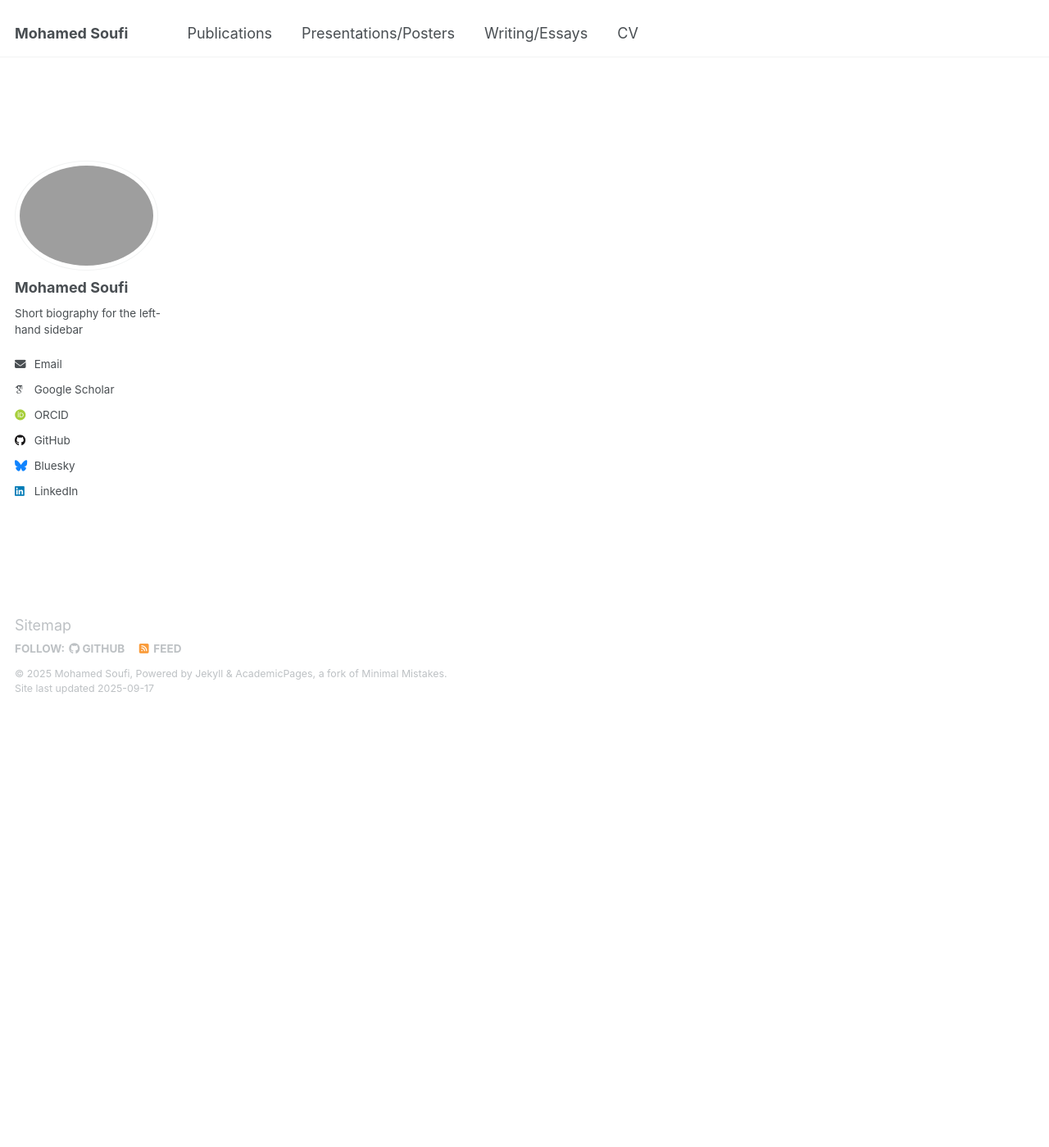
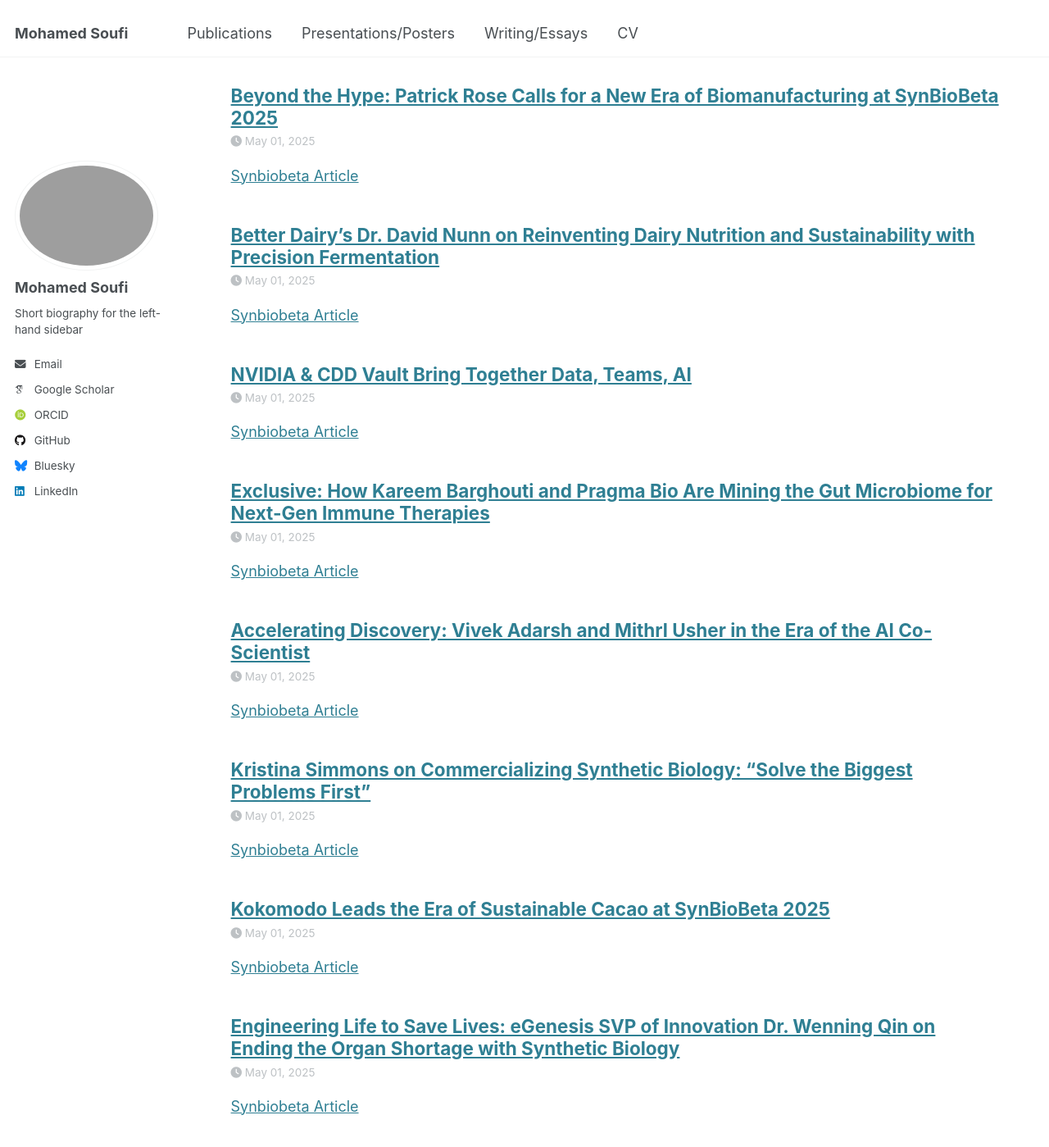
Before and after one commit to msoufi1453/msoufi1453.github.io, a Jekyll site: the page built from _pages/talks.html, in a window 1280 px wide and 1400 px high, scrolled down 532 px. Shown: the whole window at 82% size. Built offline with Jekyll 4.4.1, drawn with Linux system fonts in a browser that asks for light colours; some web fonts are replaced; some of the changed text lies outside the part shown.

Commit message:
added synbiobeta articles and fixed dates hopefully
added synbiobeta articles

```diff
--- /dev/null
+++ b/_talks/2025-05-01-talk-10.md
@@ -0,0 +1,8 @@
+---
+title: "Engineering Life to Save Lives: eGenesis SVP of Innovation Dr. Wenning Qin on Ending the Organ Shortage with Synthetic Biology"
+collection: talks
+type: "Talk"
+permalink: /talks/2025-05-01-talk-10
+---
+
+[Synbiobeta Article](https://www.synbiobeta.com/read/engineering-life-to-save-lives-egenesis-svp-of-innovation-dr-wenning-qin-on-ending-the-organ-shortage-with-synthetic-biology)
--- /dev/null
+++ b/_talks/2025-05-01-talk-11.md
@@ -0,0 +1,8 @@
+---
+title: "Kokomodo Leads the Era of Sustainable Cacao at SynBioBeta 2025"
+collection: talks
+type: "Talk"
+permalink: /talks/2025-05-01-talk-11
+---
+
+[Synbiobeta Article](https://www.synbiobeta.com/read/kokomodo-leads-the-era-of-sustainable-cacao-at-synbiobeta-2025)
--- /dev/null
+++ b/_talks/2025-05-01-talk-3.md
@@ -0,0 +1,8 @@
+---
+title: "Kristina Simmons on Commercializing Synthetic Biology: “Solve the Biggest Problems First”"
+collection: talks
+type: "Talk"
+permalink: /talks/2025-05-01-talk-3
+---
+
+[Synbiobeta Article](https://www.synbiobeta.com/read/kristina-simmons-on-commercializing-synthetic-biology-solve-the-biggest-problems-first)
--- /dev/null
+++ b/_talks/2025-05-01-talk-4.md
@@ -0,0 +1,9 @@
+---
+title: "Accelerating Discovery: Vivek Adarsh and Mithrl Usher in the Era of the AI Co-Scientist
+"
+collection: talks
+type: "Talk"
+permalink: /talks/2025-05-01-talk-4
+---
+
+[Synbiobeta Article](https://www.synbiobeta.com/read/accelerating-discovery-vivek-adarsh-and-mithrl-usher-in-the-era-of-the-ai-co-scientist)
--- /dev/null
+++ b/_talks/2025-05-01-talk-5.md
@@ -0,0 +1,8 @@
+---
+title: "Exclusive: How Kareem Barghouti and Pragma Bio Are Mining the Gut Microbiome for Next-Gen Immune Therapies"
+collection: talks
+type: "Talk"
+permalink: /talks/2025-05-01-talk-5
+---
+
+[Synbiobeta Article](https://www.synbiobeta.com/read/exclusive-how-kareem-barghouti-and-pragma-bio-are-mining-the-gut-microbiome-for-next-gen-immune-therapies)
--- /dev/null
+++ b/_talks/2025-05-01-talk-6.md
@@ -0,0 +1,8 @@
+---
+title: "NVIDIA & CDD Vault Bring Together Data, Teams, AI"
+collection: talks
+type: "Talk"
+permalink: /talks/2025-05-01-talk-6
+---
+
+[Synbiobeta Article](https://www.synbiobeta.com/read/nvidia-cdd-vault-bring-together-data-teams-ai)
--- /dev/null
+++ b/_talks/2025-05-01-talk-7.md
@@ -0,0 +1,8 @@
+---
+title: "Better Dairy's Dr. David Nunn on Reinventing Dairy Nutrition and Sustainability with Precision Fermentation"
+collection: talks
+type: "Talk"
+permalink: /talks/2025-05-01-talk-7
+---
+
+[Synbiobeta Article](https://www.synbiobeta.com/read/better-dairys-dr-david-nunn-on-reinventing-dairy-nutrition-and-sustainability-with-precision-fermentation)
--- /dev/null
+++ b/_talks/2025-05-01-talk-8.md
@@ -0,0 +1,8 @@
+---
+title: "Beyond the Hype: Patrick Rose Calls for a New Era of Biomanufacturing at SynBioBeta 2025"
+collection: talks
+type: "Talk"
+permalink: /talks/2025-05-01-talk-8
+---
+
+[Synbiobeta Article](https://www.synbiobeta.com/read/beyond-the-hype-patrick-rose-calls-for-a-new-era-of-biomanufacturing-at-synbiobeta-2025)
--- a/_talks/2014-02-01-talk-2.md
+++ b/_talks/2025-06-03-talk-2.md
@@ -2,7 +2,7 @@
 title: "Antheia Raises $56M Series C to Alleviate Global Drug Shortages with Synthetic Biology"
 collection: talks
 type: "Talk"
-permalink: /talks/2014-02-01-talk-2
+permalink: /talks/2025-06-03-talk-2
 ---
 
 [Synbiobeta Article](https://www.synbiobeta.com/read/antheia-raises-56m-series-c-to-alleviate-global-drug-shortages-with-synthetic-biology)
--- a/_talks/2012-03-01-talk-1.md
+++ b/_talks/2025-07-08-talk-1.md
@@ -2,7 +2,7 @@
 title: "Tips and Tricks for Using Golden Gate Modular Cloning (MoClo)]"
 collection: talks
 type: "Talk"
-permalink: /talks/2012-03-01-talk-1
+permalink: /talks/2025-07-08-talk-1
 ---
 
 [Addgene Collab Article](https://blog.addgene.org/tips-and-tricks-for-using-golden-gate-modular-cloning-moclo?)
```
Also changed, not shown: _talks/2025-05-01-talk-9.md (added, +8 -0 lines).
